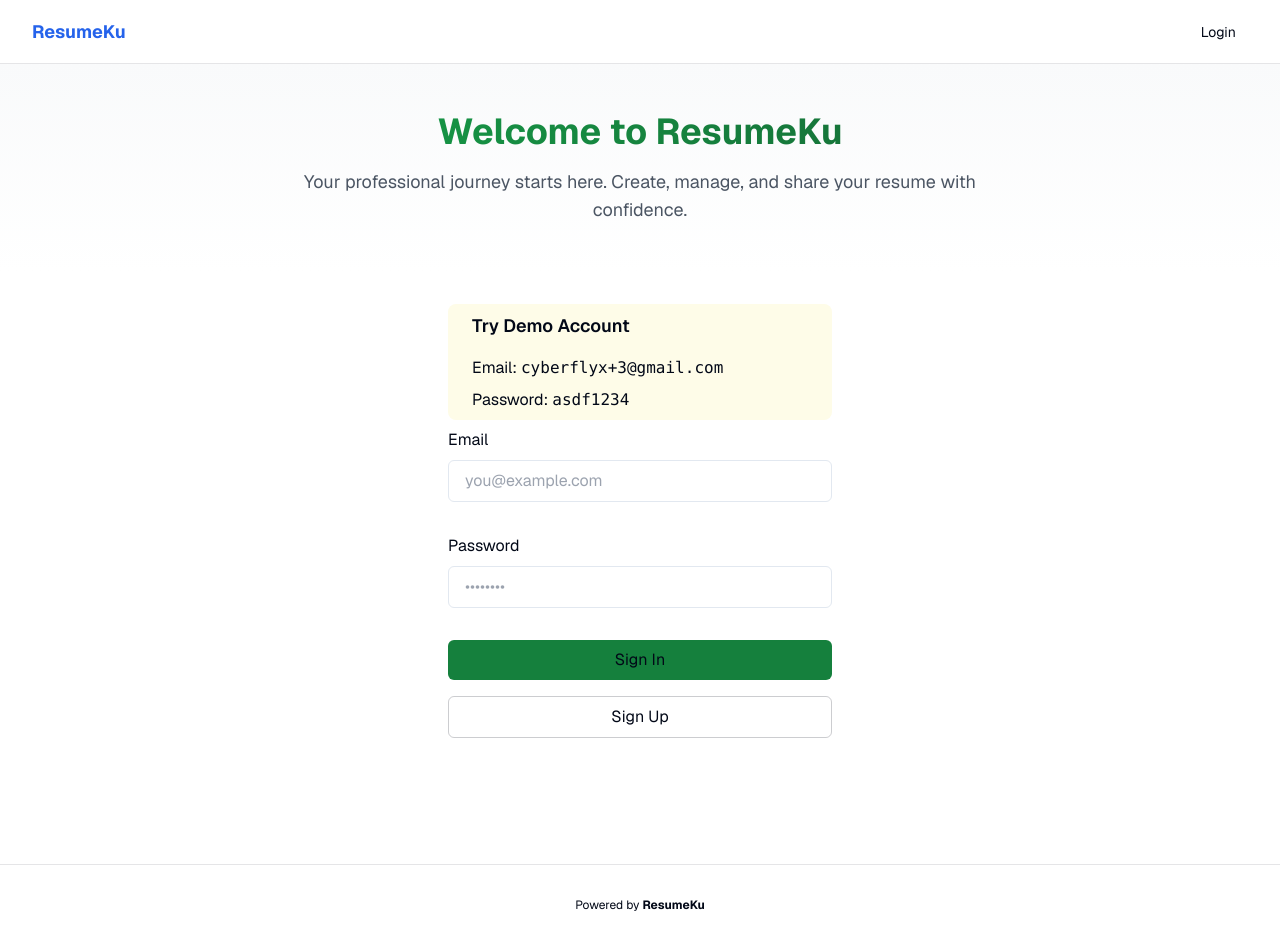
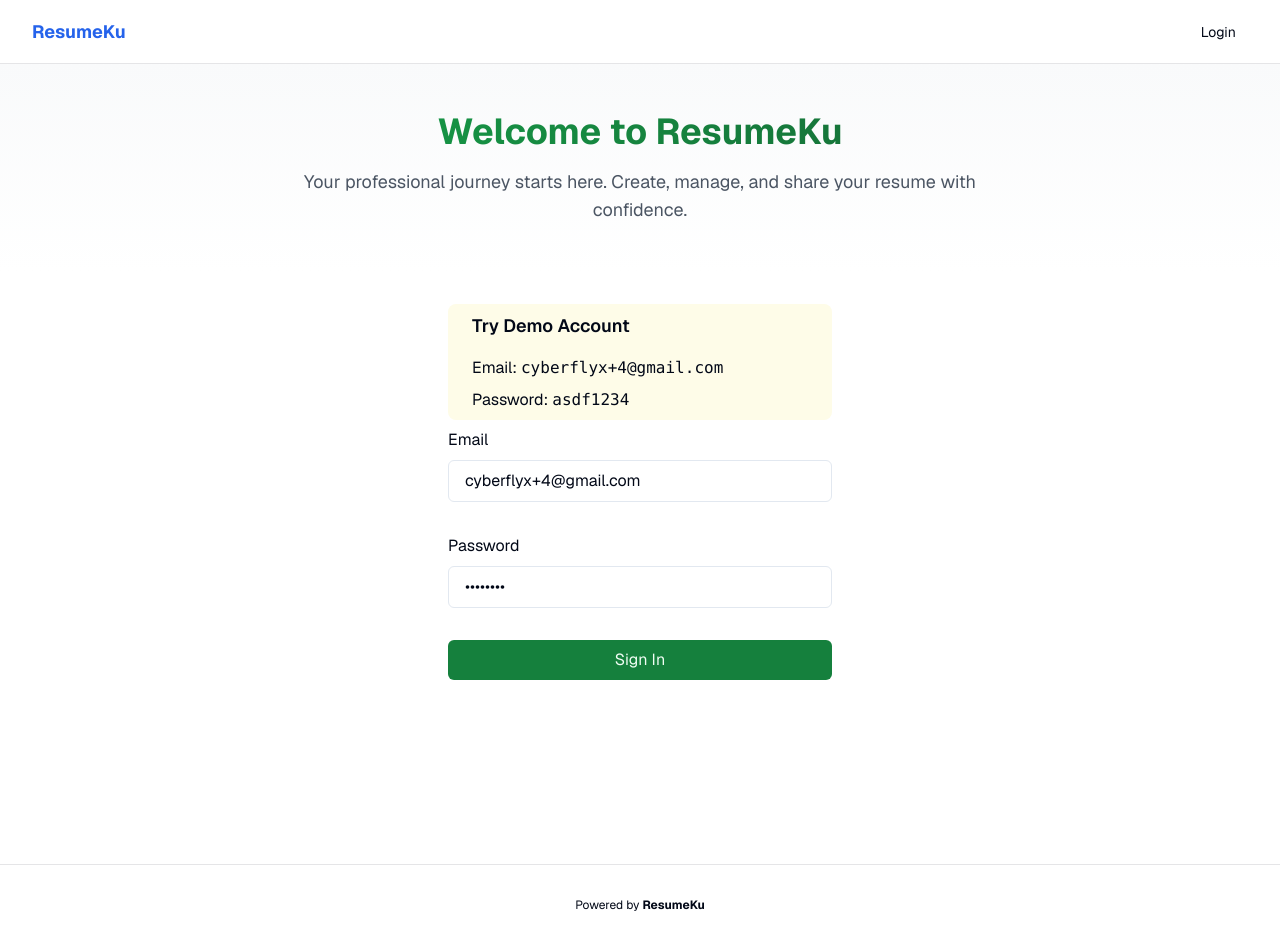
Before and after one commit to cyberfly/resumeku, a Next.js app: page /login in a window 1280 px wide. Built offline with nearby package versions, Linux system fonts and the light colour scheme; no server answers.

Commit message:
disable sign up, add default username pass

```diff
--- a/app/(webapp)/login/page.tsx
+++ b/app/(webapp)/login/page.tsx
@@ -73,7 +73,7 @@ export default function Login({
             <h2 className="text-lg font-semibold mb-4">Try Demo Account</h2>
             <div className="space-y-2 text-base">
               <p>
-                Email: <span className="font-mono">cyberflyx+3@gmail.com</span>
+                Email: <span className="font-mono">cyberflyx+4@gmail.com</span>
               </p>
               <p>
                 Password: <span className="font-mono">asdf1234</span>
@@ -88,6 +88,7 @@ export default function Login({
             className="rounded-md px-4 py-2 bg-inherit border mb-6"
             name="email"
             placeholder="you@example.com"
+            value="cyberflyx+4@gmail.com"
             required
           />
           <label className="text-md" htmlFor="password">
@@ -98,22 +99,23 @@ export default function Login({
             type="password"
             name="password"
             placeholder="••••••••"
+            value="asdf1234"
             required
           />
           <SubmitButton
             formAction={signIn}
-            className="bg-green-700 rounded-md px-4 py-2 text-foreground mb-2"
+            className="bg-green-700 rounded-md px-4 py-2 text-green-50 mb-2"
             pendingText="Signing In..."
           >
             Sign In
           </SubmitButton>
-          <SubmitButton
+          {/* <SubmitButton
             formAction={signUp}
             className="border border-foreground/20 rounded-md px-4 py-2 text-foreground mb-2"
             pendingText="Signing Up..."
           >
             Sign Up
-          </SubmitButton>
+          </SubmitButton> */}
           {searchParams?.message && (
             <p className="mt-4 p-4 bg-foreground/10 text-foreground text-center">
               {searchParams.message}
```
